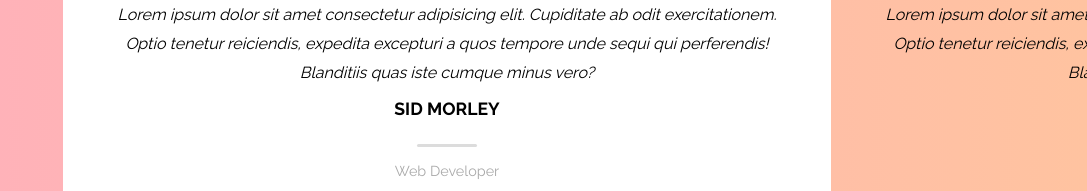
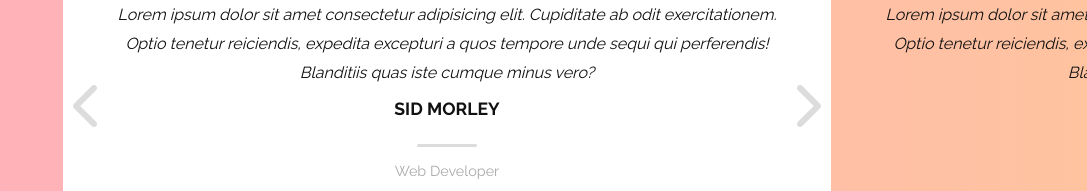
Before and after one commit to tediko/testimonialSlider, a plain HTML site: page index.html in a window 1280 px wide. Shown: the part 293-484 px from the top of the page, without its empty margins (193-1280 px from the left). Drawn offline with Linux system fonts and the light colour scheme.

Commit message:
Added slider__controls styles

```diff
--- a/styles/style.css
+++ b/styles/style.css
@@ -1,5 +1,6 @@
 /* Variables */
 :root {
+    --clr-black: #111111;
     --clr-rose: linear-gradient(to right, #ffafbd 0%,#ffc3a0 100%);
     --clr-gray-light: #DCDCDC;
     --clr-silver: #A9A9A9;
@@ -21,6 +22,7 @@ html {
     display: flex;
     justify-content: center;
     align-items: center;
+    color: var(--clr-black);
 }
 
 /* Slider */
@@ -100,5 +102,31 @@ html {
 }
 
 .slider__controls {
-    display: none;
+    position: absolute;
+    display: flex;
+    justify-content: space-between;
+    top: 50%;
+    transform: translateY(-50%);
+    width: 100%;
 }
+
+.slider__button-prev,
+.slider__button-next {
+    background: transparent;
+    border: 0;
+    font-size: 3rem;
+    padding: 10px;
+    cursor: pointer;
+    color: var(--clr-gray-light);
+    transition: color 250ms ease-in;
+}
+
+.slider__button-prev:hover,
+.slider__button-next:hover {
+    color: var(--clr-black);
+}
+
+.slider__button-prev:active,
+.slider__button-next:active {
+    font-size: 2.5rem;
+}
```
